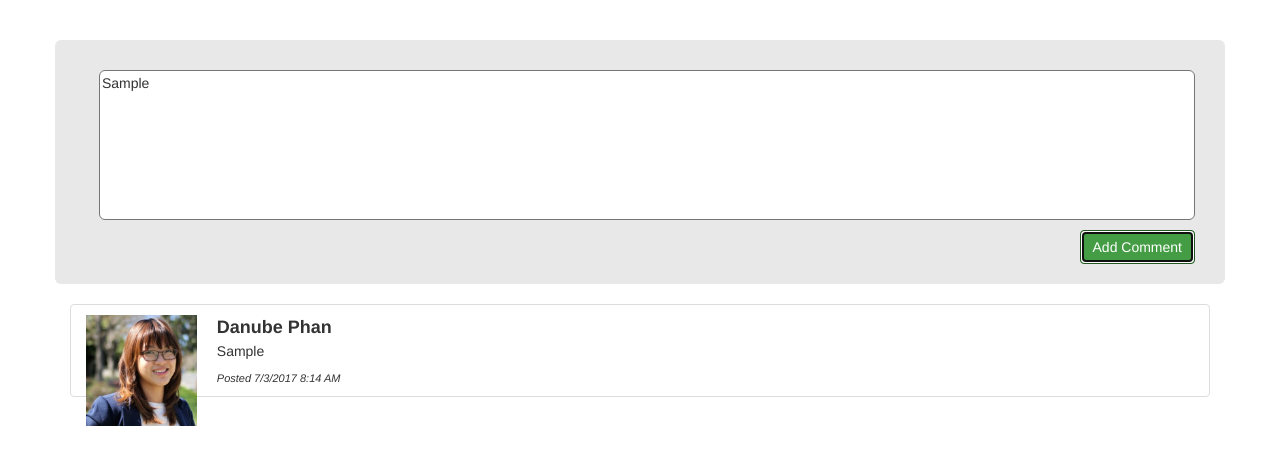
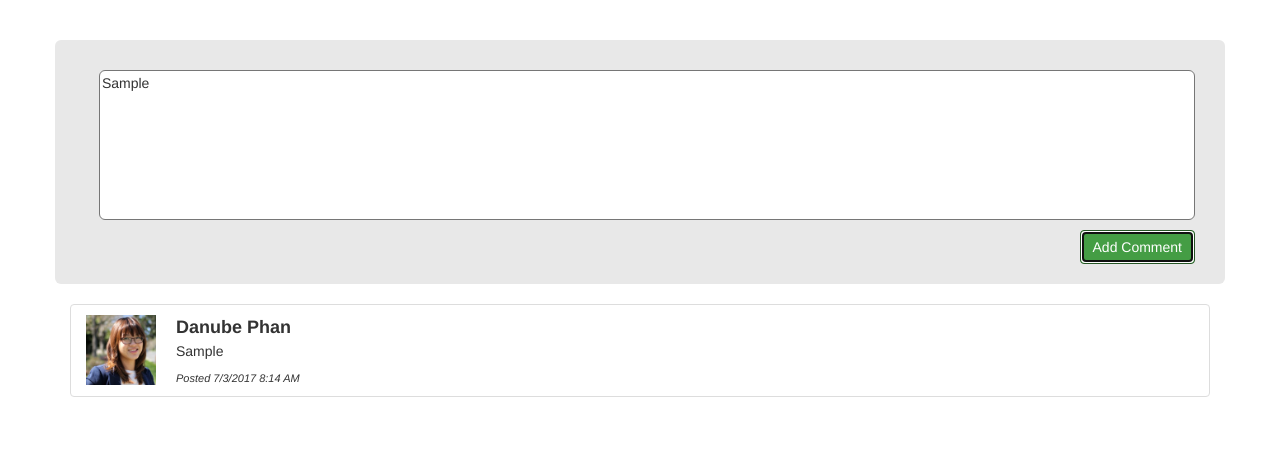
Before and after one commit to danubevictoria/comments, a plain HTML site: page index.html in a window 1280 px wide. Both pictures are taken after typing "Sample" into the empty fields and a click on the button "Add Comment". Drawn offline with nearby package versions, Linux system fonts and the light colour scheme.

Commit message:
update to profile pic

```diff
--- a/css/main.css
+++ b/css/main.css
@@ -18,8 +18,8 @@
 }
 
 #comment-list img {
-	width: 10%;
-	height: 10%;
+	width: 70px;
+	height: 70px;
 	float: left;
 	margin-right: 20px;
 }
@@ -37,3 +37,12 @@
 	font-size: 11px;
 	margin-top: 10px;
 }
+
+#delete {
+	float: right;
+	color: red;
+}
+
+.profilepic {
+	height: 100%;
+}
--- a/js/main.js
+++ b/js/main.js
@@ -39,15 +39,22 @@ $(document).ready(function (){
 			var p_today = document.createElement('p');
 			var post_date = document.createTextNode("Posted " + date + " " + time + " " + amPM);
 
+			// Delete
+			var del_icon = document.createElement('i');
+
 			// Adding on to elements
 			profilepic.setAttribute('src', user.profile);
+			profilepic.setAttribute('class', 'profilepic')
 			p_name.appendChild(name);
 			span_comment.appendChild(comment);
 			p_today.appendChild(post_date);
+			del_icon.setAttribute('class', 'icon-remove-sign-2x');
+			del_icon.setAttribute('id', 'delete');
 
 			// Adding elements to li
 			li.setAttribute("class", 'list-group-item');
 			li.appendChild(profilepic);
+			li.appendChild(del_icon);
 			li.appendChild(p_name);
 			li.appendChild(span_comment);
 			li.appendChild(p_today);
```
Also changed, not shown: index.html (+0 -1 lines).
